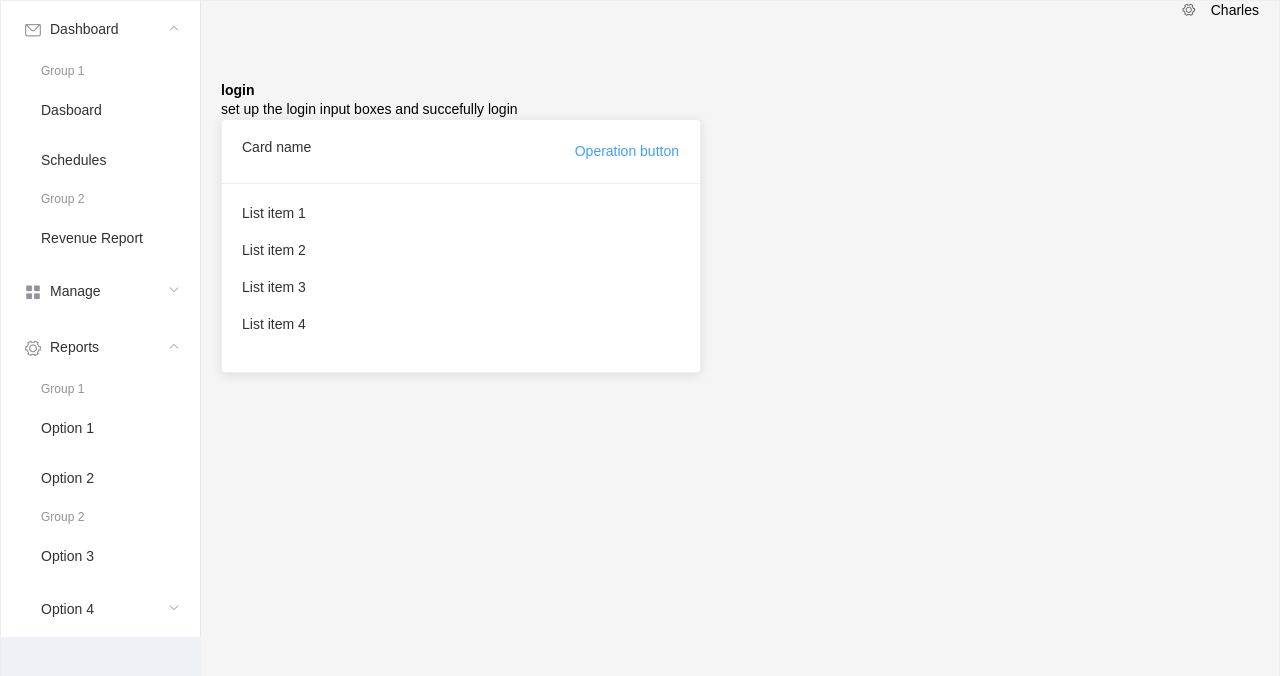
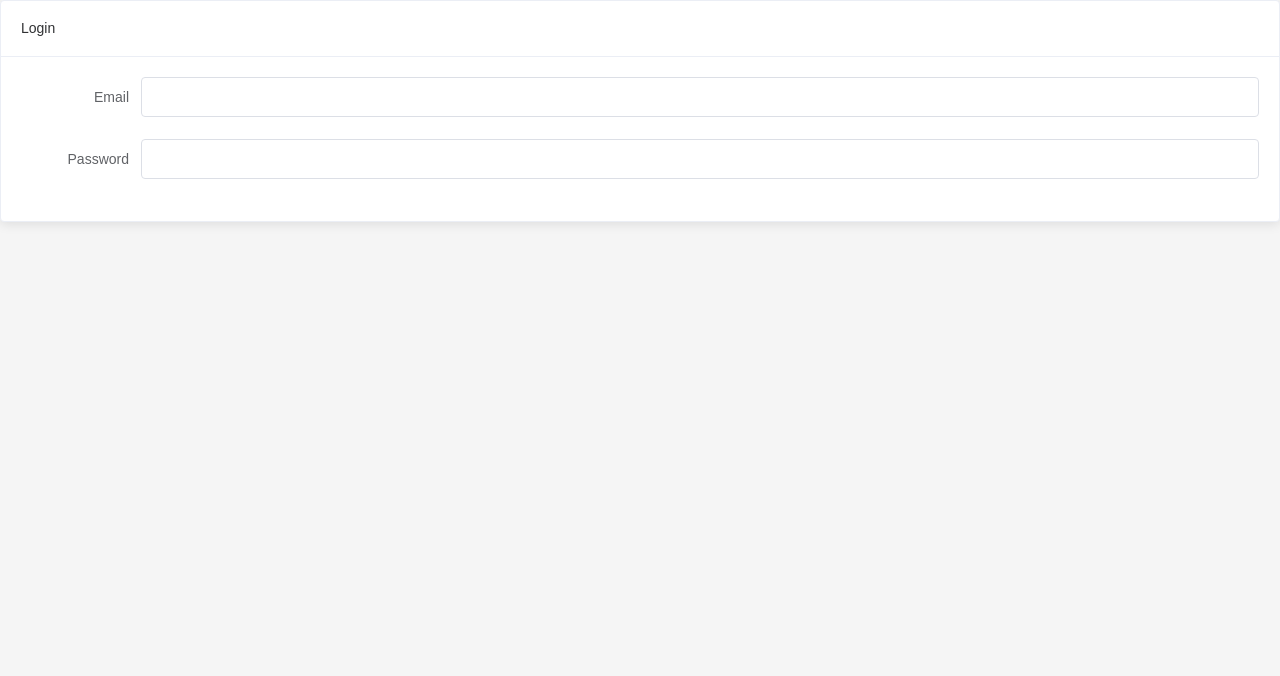
Before and after one commit to charles2k16/busybody-cms, a Nuxt app: page /login in a window 1280 px wide. Shown: the top 676 px of the page. Built offline with nearby package versions, Linux system fonts and the light colour scheme.

Commit message:
login connfig

```diff
--- /dev/null
+++ b/layouts/auth.vue
@@ -0,0 +1,5 @@
+<template>
+  <div style="height: 100vh">
+    <Nuxt />
+  </div>
+</template>
--- a/nuxt.config.js
+++ b/nuxt.config.js
@@ -35,10 +35,17 @@ export default {
     '@nuxtjs/axios',
     // https://go.nuxtjs.dev/pwa
     '@nuxtjs/pwa',
+    '@nuxtjs/auth-next',
   ],
 
   // Axios module configuration: https://go.nuxtjs.dev/config-axios
-  axios: {},
+  axios: {
+    baseURL: 'http://localhost:5000/api/v1/',
+  },
+
+  router: {
+    middleware: ['auth'],
+  },
 
   // PWA module configuration: https://go.nuxtjs.dev/pwa
   pwa: {
--- a/package.json
+++ b/package.json
@@ -12,6 +12,7 @@
     "test": "jest"
   },
   "dependencies": {
+    "@nuxtjs/auth-next": "5.0.0-1624817847.21691f1",
     "@nuxtjs/axios": "^5.13.6",
     "@nuxtjs/pwa": "^3.3.5",
     "core-js": "^3.15.1",
--- a/pages/login.vue
+++ b/pages/login.vue
@@ -1,39 +1,38 @@
 <template>
   <div>
-    <h2>login</h2>
-    <p>set up the login input boxes and succefully login</p>
+    <el-card class="box-card">
+      <div slot="header" class="clearfix">
+        <span>Login</span>
+      </div>
+      <div class="text item">
+        <el-form ref="loginForm" :model="loginForm" label-width="120px">
+          <el-form-item label="Email">
+            <el-input v-model="loginForm.email"></el-input>
+          </el-form-item>
 
-  <el-card class="box-card">
-  <div slot="header" class="clearfix">
-    <span>Card name</span>
-    <el-button style="float: right; padding: 3px 0" type="text">Operation button</el-button>
+          <el-form-item label="Password">
+            <el-input v-model="loginForm.password"></el-input>
+          </el-form-item>
+        </el-form>
+      </div>
+    </el-card>
   </div>
-  <div v-for="o in 4" :key="o" class="text item">
-    {{'List item ' + o }}
-  </div>
-</el-card>
+</template>
 
-</div>
-</template>
-<style>
-  .text {
-    font-size: 14px;
-  }
+<script>
+export default {
+  name: 'Login',
+  layout: 'auth',
+  auth: false,
+  data() {
+    return {
+      loginForm: {
+        email: '',
+        password: '',
+      },
+    }
+  },
+}
+</script>
 
-  .item {
-    margin-bottom: 18px;
-  }
-
-  .clearfix:before,
-  .clearfix:after {
-    display: table;
-    content: "";
-  }
-  .clearfix:after {
-    clear: both
-  }
-
-  .box-card {
-    width: 480px;
-  }
-</style>
+<style lang="sass" scoped></style>
--- a/pages/trainers.vue
+++ b/pages/trainers.vue
@@ -1,12 +1,39 @@
 <template>
-  <div>
-    <h2>Trainers</h2>
-    <p>set up a data table for trainers data</p>
-  </div>
+  <el-table :data="tableData" style="width: 100%">
+    <el-table-column prop="date" label="Date" width="180"> </el-table-column>
+    <el-table-column prop="name" label="Name" width="180"> </el-table-column>
+    <el-table-column prop="address" label="Address"> </el-table-column>
+  </el-table>
 </template>
 
 <script>
 export default {
   name: 'Trainers',
+  data() {
+    return {
+      tableData: [
+        {
+          date: '2016-05-03',
+          name: 'Tom',
+          address: 'No. 189, Grove St, Los Angeles',
+        },
+        {
+          date: '2016-05-02',
+          name: 'Tom',
+          address: 'No. 189, Grove St, Los Angeles',
+        },
+        {
+          date: '2016-05-04',
+          name: 'Tom',
+          address: 'No. 189, Grove St, Los Angeles',
+        },
+        {
+          date: '2016-05-01',
+          name: 'Tom',
+          address: 'No. 189, Grove St, Los Angeles',
+        },
+      ],
+    }
+  },
 }
 </script>
--- /dev/null
+++ b/store/index.js
@@ -0,0 +1,9 @@
+export const state = () => ({
+  counter: 0,
+})
+
+export const mutations = {
+  increment(state) {
+    state.counter++
+  },
+}
```
Also changed, not shown: 1 other file (tests, documents, lock files or other folders).
